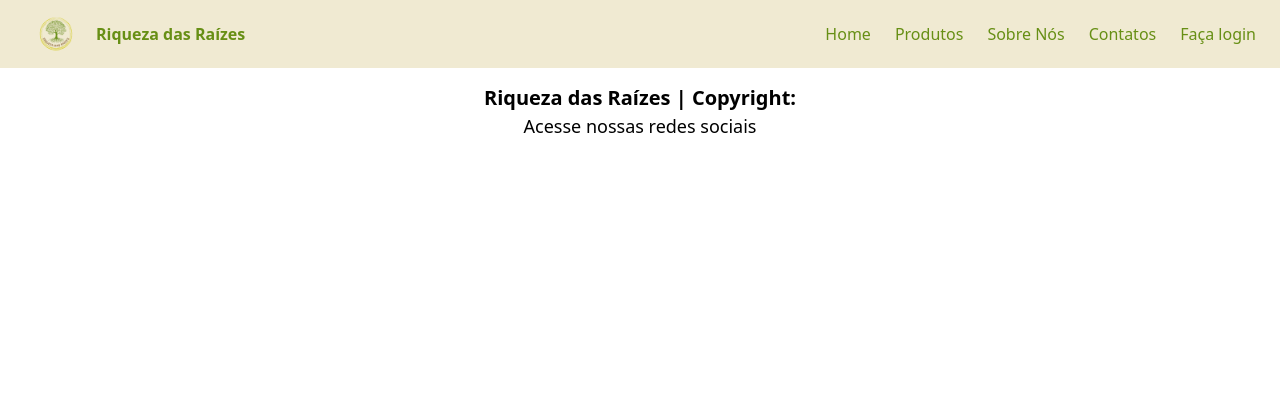
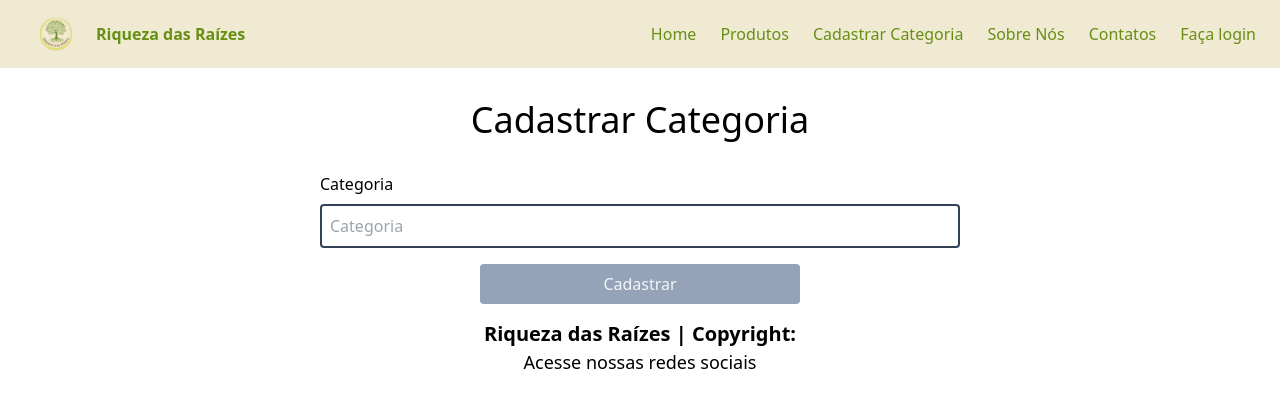
Before and after one commit to Riquezas-Das-Raizes/frontend, a React (Vite) app: page /cadastrarcategoria in a window 1280 px wide. Shown: the top 408 px of the page. Built offline with nearby package versions, Linux system fonts and the light colour scheme.

Commit message:
feat: adicionado component cadastrar categoria

```diff
--- a/src/App.tsx
+++ b/src/App.tsx
@@ -7,6 +7,7 @@
 import Contatos from "./pages/contatos/Contatos";
 import Login from "./pages/login/Login";
 import Cadastro from "./pages/cadastro/Cadastro";
+import FormCategoria from "./components/categoria/formcategoria/FormCategoria";
 
 function App() {
   return (
@@ -20,6 +21,7 @@
               <Route path="/sobrenos" element={<Sobrenos />}/>
               <Route path="/login" element={<Login />}/>
               <Route path="/cadastrar" element={<Cadastro />} />
+              <Route path="/cadastrarcategoria" element={<FormCategoria />} />
             </Routes>
           <Footer/>
         </BrowserRouter>
--- /dev/null
+++ b/src/components/categoria/formcategoria/FormCategoria.tsx
@@ -0,0 +1,114 @@
+import { ChangeEvent, useEffect, useState } from "react";
+import { RotatingLines } from "react-loader-spinner";
+import { useNavigate, useParams } from "react-router-dom";
+import Categoria from "../../../models/Categoria";
+import { atualizar, cadastrar, listar } from "../../../services/Service";
+
+function FormCategoria() {
+
+  const navigate = useNavigate();
+
+  const [isLoading, setIsLoading] = useState<boolean>(false)
+  const [categoria, setCategoria] = useState<Categoria>({} as Categoria);
+
+  const { id } = useParams<{ id: string }>();
+
+  async function buscarPorId(id: string) {
+    try {
+      await listar(`/categorias/${id}`, setCategoria)
+    } catch (error: any) {
+      alert('Categoria não encontrada!')
+      retornar();
+    }
+  }
+
+  useEffect(() => {
+    if (id !== undefined) {
+      buscarPorId(id)
+    }
+  }, [id])
+
+  function atualizarEstado(e: ChangeEvent<HTMLInputElement>) {
+    setCategoria({
+      ...categoria,
+      [e.target.name]: e.target.value
+    })
+  }
+
+  async function gerarNovaCategoria(e: ChangeEvent<HTMLFormElement>) {
+    e.preventDefault()
+    setIsLoading(true)
+
+    if (id !== undefined) {
+      try {
+        await atualizar(`/categorias`, categoria, setCategoria)
+
+        alert('Categoria atualizado com sucesso')
+
+      } catch (error: any) {
+        alert('Erro ao atualizar o Categoria')
+      }
+
+    } else {
+      try {
+        await cadastrar(`/categorias`, categoria, setCategoria)
+
+        alert('Categoria cadastrada com sucesso')
+
+      } catch (error: any) {
+        alert('Erro ao cadastrar a Categoria')
+      }
+    }
+
+    setIsLoading(false)
+    retornar();
+
+  }
+
+  function retornar() {
+    navigate("/categorias")
+  }
+
+  return (
+    <div className="container flex flex-col items-center justify-center mx-auto">
+      <h1 className="text-4xl text-center my-8">
+        {id === undefined ? 'Cadastrar Categoria' : 'Editar Categoria'}
+      </h1>
+
+      <form className="w-1/2 flex flex-col gap-4"
+        onSubmit={gerarNovaCategoria}
+      >
+        <div className="flex flex-col gap-2 ">
+          <label htmlFor="categoria">Categoria</label>
+          <input
+            type="text"
+            placeholder="Categoria"
+            name='tipo'
+            className="border-2 border-slate-700 rounded p-2 utral-800"
+            required
+            value={categoria.nome}
+            onChange={(e: ChangeEvent<HTMLInputElement>) => atualizarEstado(e)}
+          />
+        </div>
+        <button
+          className="rounded text-slate-100 bg-slate-400
+          hover:bg-slate-800 w-1/2 py-2 mx-auto flex justify-center"
+          type="submit"
+        >
+          {isLoading ?
+            <RotatingLines
+              strokeColor="white"
+              strokeWidth="5"
+              animationDuration="0.75"
+              width="24"
+              visible={true}
+            /> :
+            <span>{id === undefined ? 'Cadastrar' : 'Atualizar'}</span>
+          }
+        </button>
+      </form>
+    </div>
+  );
+}
+
+export default FormCategoria;
--- a/src/components/navbar/Navbar.tsx
+++ b/src/components/navbar/Navbar.tsx
@@ -30,6 +30,7 @@
         <div className="flex space-x-6 text-custom-text">
         <Link to="/" className="hover:underline">Home</Link>
           <div className="hover:underline">Produtos</div>
+          <Link to="/cadastrarCategoria" className="hover:underline">Cadastrar Categoria</Link>
           <Link to="/sobrenos" className="hover:underline">Sobre Nós</Link>
           <Link to="/contatos" className="hover:underline">Contatos</Link>
           {usuario.token ? (
--- a/src/services/Service.ts
+++ b/src/services/Service.ts
@@ -12,6 +12,11 @@
   const resposta = await api.get(url, header);
   setDados(resposta.data);
 };
+
+export const listar = async(url: string, setDados: Function) => {
+  const resposta = await api.get(url)
+  setDados(resposta.data)
+}
 
 export const cadastrar = async (
   url: string,
@@ -31,9 +36,9 @@
   url: string,
   dados: Object,
   setDados: Function,
-  header: Object,
+  // header: Object,
 ) => {
-  const resposta = await api.put(url, dados, header);
+  const resposta = await api.put(url, dados);
   setDados(resposta.data);
 };
 
```
